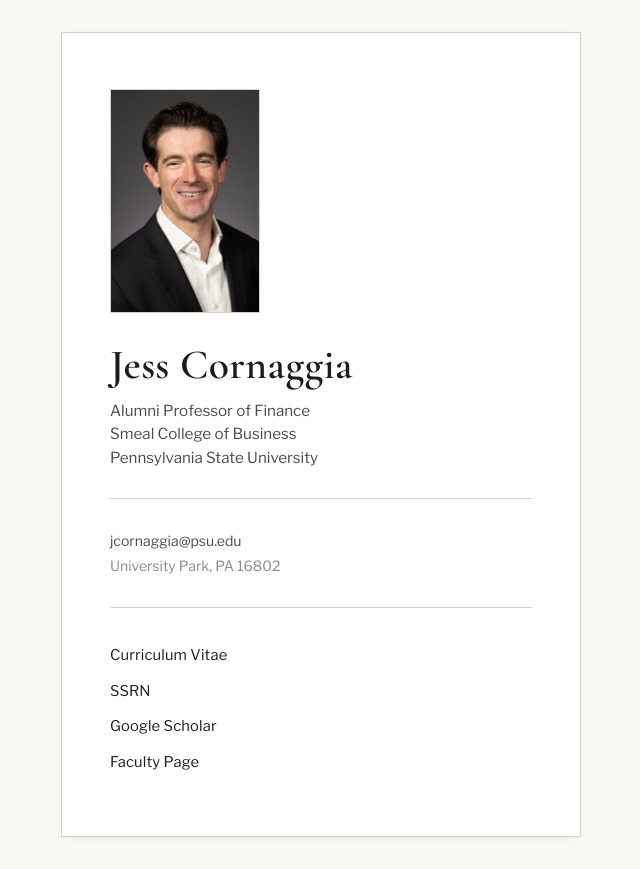
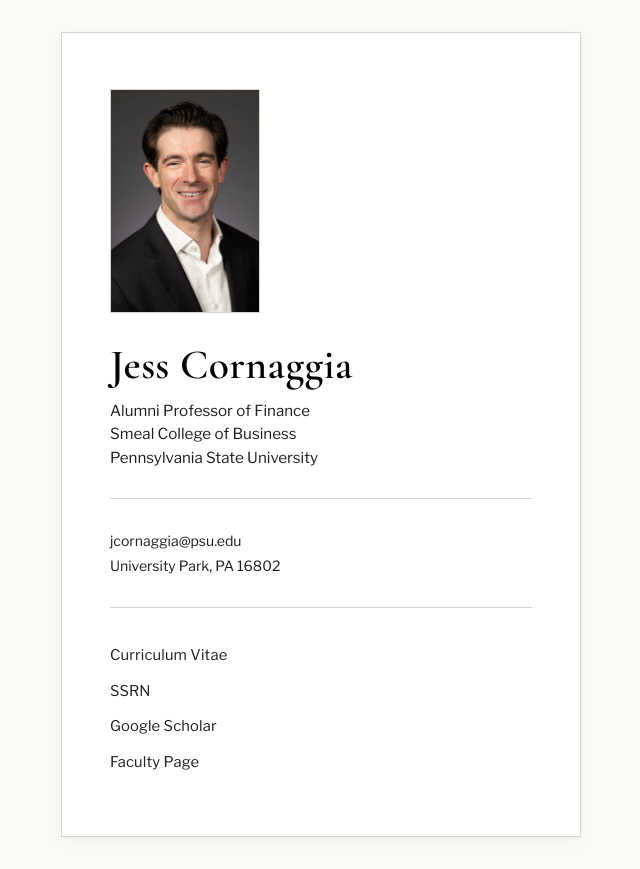
Before and after one commit to jcornaggia/jcornaggia.github.io, a plain HTML site: page index.html in a window 1280 px wide. Shown: the whole page, without its empty margins (319-959 px from the left). Drawn offline with nearby package versions, Linux system fonts and the light colour scheme.

Commit message:
Unify text color, remove email hover underline, darken name
Co-Authored-By: Claude Fable 5 <noreply@anthropic.com>

```diff
--- a/index.html
+++ b/index.html
@@ -62,14 +62,14 @@
             font-size: 2.6rem;
             letter-spacing: 0.01em;
             line-height: 1.1;
-            color: var(--ink);
+            color: #000000;
         }
 
         .title {
             margin-top: 0.65rem;
             font-size: 0.95rem;
             font-weight: 400;
-            color: var(--ink-soft);
+            color: var(--ink);
             line-height: 1.55;
         }
 
@@ -81,18 +81,16 @@
 
         .contact {
             font-size: 0.88rem;
-            color: var(--ink-muted);
+            color: var(--ink);
             line-height: 1.8;
         }
         .contact a {
-            color: var(--ink-soft);
+            color: var(--ink);
             text-decoration: none;
-            border-bottom: 1px solid transparent;
-            transition: color 0.2s, border-color 0.2s;
+            transition: color 0.2s;
         }
         .contact a:hover {
             color: var(--accent);
-            border-bottom-color: var(--accent);
         }
 
         .links {
```
